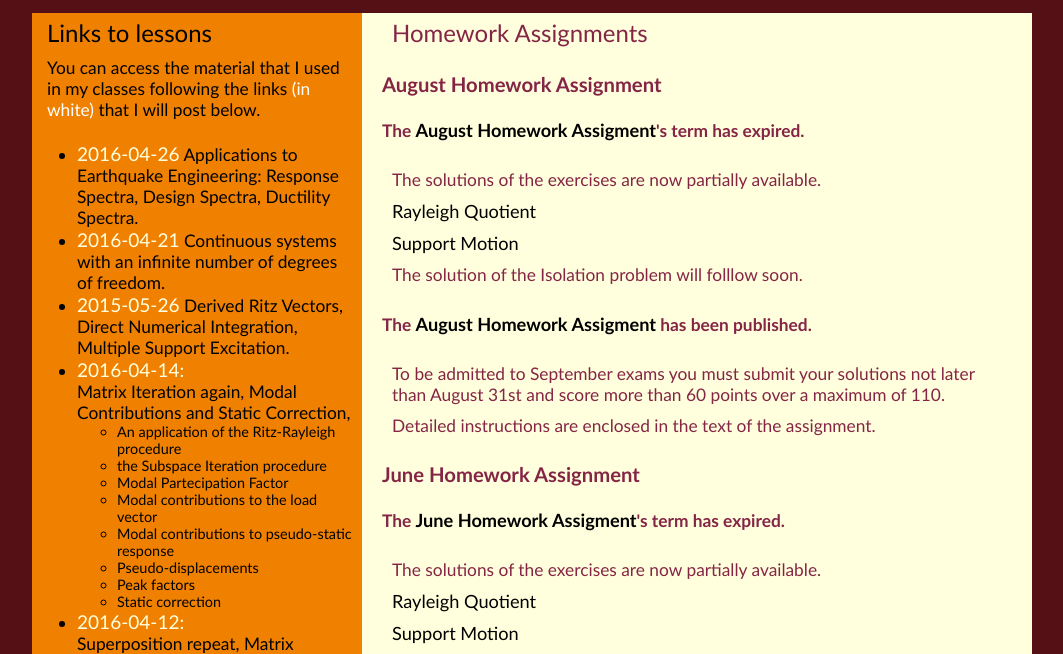
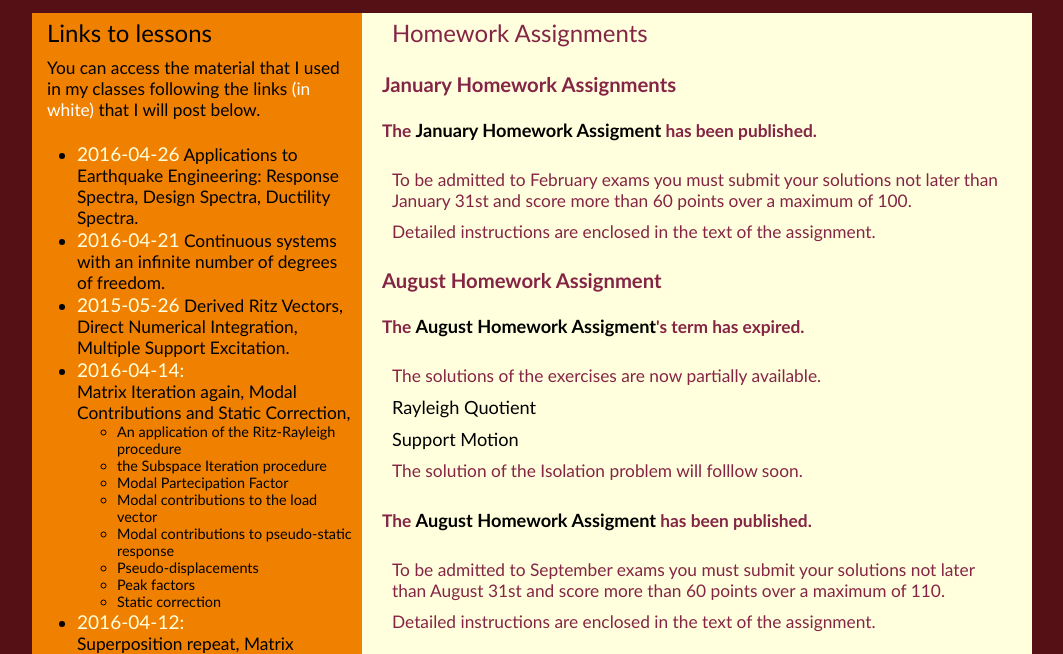
Before and after one commit to shishitao/boffi_dynamics, a plain HTML site: page index.html in a window 1280 px wide. Shown: the part 144-798 px from the top of the page, without its empty margins (108-1171 px from the left). Drawn offline with nearby package versions, Linux system fonts and the light colour scheme; some packages are replaced by stand-ins of ours.

Commit message:
Added January Assignment

```diff
--- a/index.html
+++ b/index.html
@@ -161,8 +161,17 @@
 	<div class="onwhite" id="content">
 	  <h2>Homework Assignments</h2>
 
+	  <h3>January Homework Assignments</h3>
+	  <h4>The <a href="dati_2016/HW_4.pdf">January Homework
+	      Assigment</a> has been published.</h4>
+	  <p>To be admitted to February exams you must submit your
+	    solutions not later than January 31st and score more than
+	    60 points over a maximum of 100.</p>
+	  <p>Detailed instructions are enclosed in the text of the
+	    assignment.</p>
+
 	  <h3>August Homework Assignment</h3>
-        <h4>The <a href="dati_2016/HW_1/HW_1.pdf">August Homework
+          <h4>The <a href="dati_2016/HW_1/HW_1.pdf">August Homework
 	      Assigment</a>'s term has expired.</h4>
 
 	  <p>The solutions of the exercises are now partially available.  </p>
@@ -170,7 +179,7 @@
 	  <p><a href="dati_2016/HW_2/3DOF.pdf">Support Motion</a></p>
 	  <p>The solution of the Isolation problem will folllow soon.</p>
 
-        <h4>The <a href="dati_2016/HW_2.pdf">August Homework
+          <h4>The <a href="dati_2016/HW_2.pdf">August Homework
 	      Assigment</a> has been published.</h4>
 	  <p>To be admitted to September exams you must submit your
 	    solutions not later than August 31st and score more than
```
Also changed, not shown: sd_2016.html (+11 -2 lines), 1 other file.
